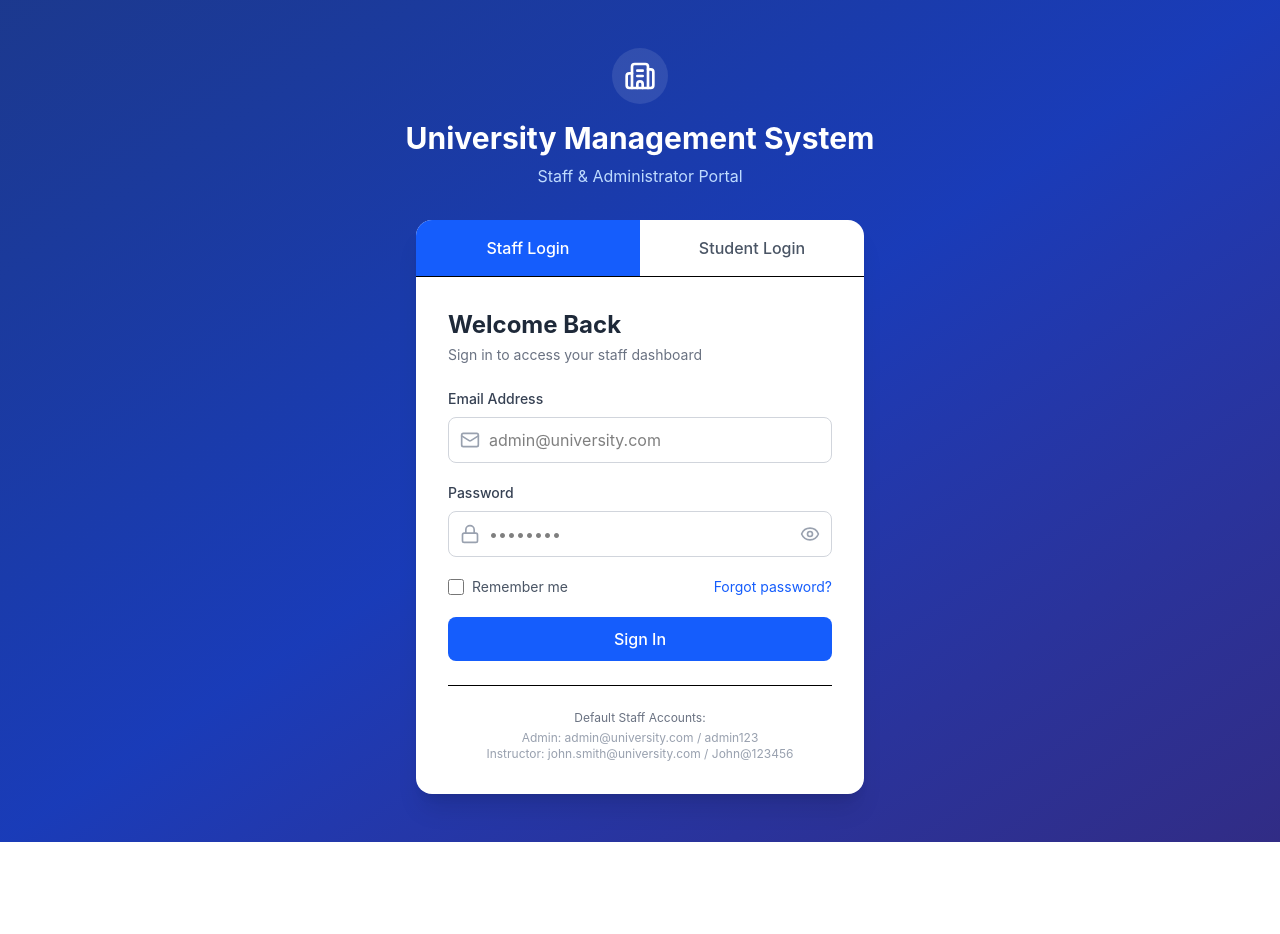
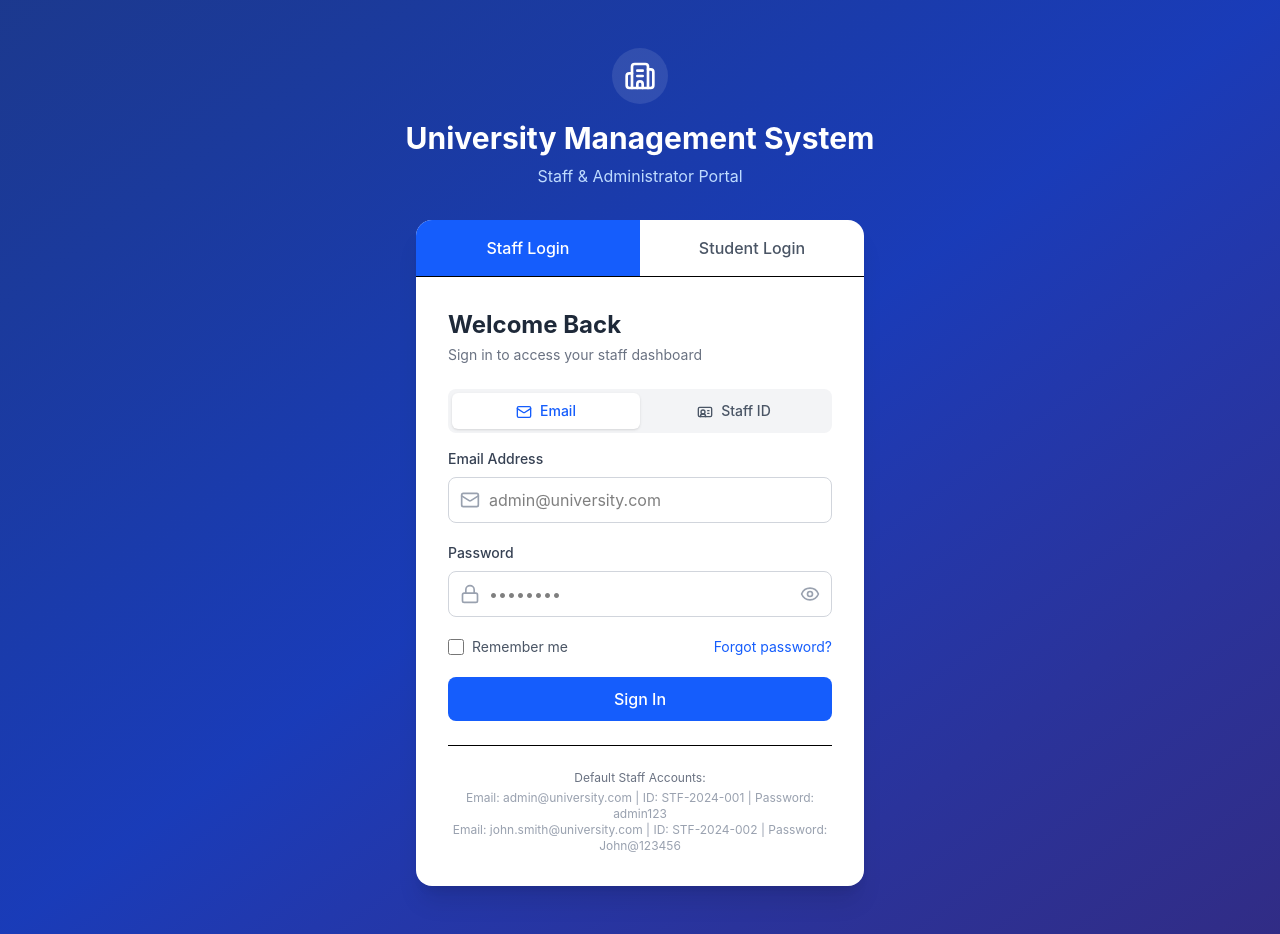
Before and after one commit to teddy-commits/front-school-system, a React (Vite) app: page /login/staff in a window 1280 px wide. Before the commit the page ends 842 px from the top, so only its background shows below. Built offline with nearby package versions, Linux system fonts and the light colour scheme.

Commit message:
update staff login to login with id too

```diff
--- a/src/component/auth/StaffLogin.tsx
+++ b/src/component/auth/StaffLogin.tsx
@@ -1,14 +1,15 @@
 import React, { useState } from 'react';
 import { useAuth } from '../../context/AuthContext';
 import { useNavigate, Link } from 'react-router-dom';
-import { Building2, Mail, Lock, Eye, EyeOff } from 'lucide-react';
+import { Building2, Mail, Lock, Eye, EyeOff, User, IdCard } from 'lucide-react';
 
 const StaffLogin: React.FC = () => {
-  const [email, setEmail] = useState('');
+  const [loginIdentifier, setLoginIdentifier] = useState('');
   const [password, setPassword] = useState('');
   const [showPassword, setShowPassword] = useState(false);
   const [isLoading, setIsLoading] = useState(false);
   const [rememberMe, setRememberMe] = useState(false);
+  const [loginMethod, setLoginMethod] = useState<'email' | 'id'>('email');
   const { login } = useAuth();
   const navigate = useNavigate();
 
@@ -16,7 +17,8 @@ const StaffLogin: React.FC = () => {
     e.preventDefault();
     setIsLoading(true);
 
-    const success = await login(email, password, 'staff');
+    // Pass the identifier (email or ID) to login function
+    const success = await login(loginIdentifier, password, 'staff', loginMethod);
 
     if (success) {
       // Get user role from localStorage
@@ -25,6 +27,7 @@ const StaffLogin: React.FC = () => {
       const instructorRoles = ['INSTRUCTOR', 'PROFESSOR', 'SENIOR_INSTRUCTOR', 'ASSOCIATE_PROFESSOR', 'ASSISTANT_PROFESSOR'];
       const academicAdminRoles = ['ACADEMIC_ADMINISTRATOR', 'HOD', 'DEAN', 'REGISTRAR'];
       const managementRoles = ['MANAGEMENT', 'FINANCE_MANAGER', 'HR_MANAGER'];
+
       if (instructorRoles.includes(userRole || '')) {
         navigate('/instructor-dashboard/overview');
       } else if (academicAdminRoles.includes(userRole || '')) {
@@ -75,21 +78,53 @@ if (instructorRoles.includes(userRole || '')) {
                 </p>
               </div>
 
+              {/* Login Method Toggle */}
+              <div className="mb-4 bg-gray-100 rounded-lg p-1 flex">
+                <button
+                  type="button"
+                  onClick={() => setLoginMethod('email')}
+                  className={`flex-1 py-2 px-4 rounded-md text-sm font-medium transition-colors ${
+                    loginMethod === 'email'
+                      ? 'bg-white text-blue-600 shadow-sm'
+                      : 'text-gray-600 hover:text-gray-800'
+                  }`}
+                >
+                  <Mail className="w-4 h-4 inline mr-2" />
+                  Email
+                </button>
+                <button
+                  type="button"
+                  onClick={() => setLoginMethod('id')}
+                  className={`flex-1 py-2 px-4 rounded-md text-sm font-medium transition-colors ${
+                    loginMethod === 'id'
+                      ? 'bg-white text-blue-600 shadow-sm'
+                      : 'text-gray-600 hover:text-gray-800'
+                  }`}
+                >
+                  <IdCard className="w-4 h-4 inline mr-2" />
+                  Staff ID
+                </button>
+              </div>
+
               <form onSubmit={handleSubmit} className="space-y-5">
                 <div>
                   <label className="block text-sm font-medium text-gray-700 mb-2">
-                    Email Address
+                    {loginMethod === 'email' ? 'Email Address' : 'Staff ID'}
                   </label>
                   <div className="relative">
                     <div className="absolute inset-y-0 left-0 pl-3 flex items-center pointer-events-none">
+                      {loginMethod === 'email' ? (
                         <Mail className="h-5 w-5 text-gray-400" />
+                      ) : (
+                        <IdCard className="h-5 w-5 text-gray-400" />
+                      )}
                     </div>
                     <input
-                      type="email"
-                      value={email}
-                      onChange={(e) => setEmail(e.target.value)}
+                      type={loginMethod === 'email' ? 'email' : 'text'}
+                      value={loginIdentifier}
+                      onChange={(e) => setLoginIdentifier(e.target.value)}
                       className="block w-full pl-10 pr-3 py-2.5 border border-gray-300 rounded-lg focus:ring-2 focus:ring-blue-500 focus:border-blue-500"
-                      placeholder="admin@university.com"
+                      placeholder={loginMethod === 'email' ? 'admin@university.com' : 'STF-2024-001'}
                       required
                     />
                   </div>
@@ -161,10 +196,10 @@ if (instructorRoles.includes(userRole || '')) {
                   Default Staff Accounts:
                 </p>
                 <p className="text-xs text-center text-gray-400 mt-1">
-                  Admin: admin@university.com / admin123
+                  Email: admin@university.com | ID: STF-2024-001 | Password: admin123
                 </p>
                 <p className="text-xs text-center text-gray-400">
-                  Instructor: john.smith@university.com / John@123456
+                  Email: john.smith@university.com | ID: STF-2024-002 | Password: John@123456
                 </p>
               </div>
             </div>
```
Lines whose indentation alone changed are shown as unchanged.
